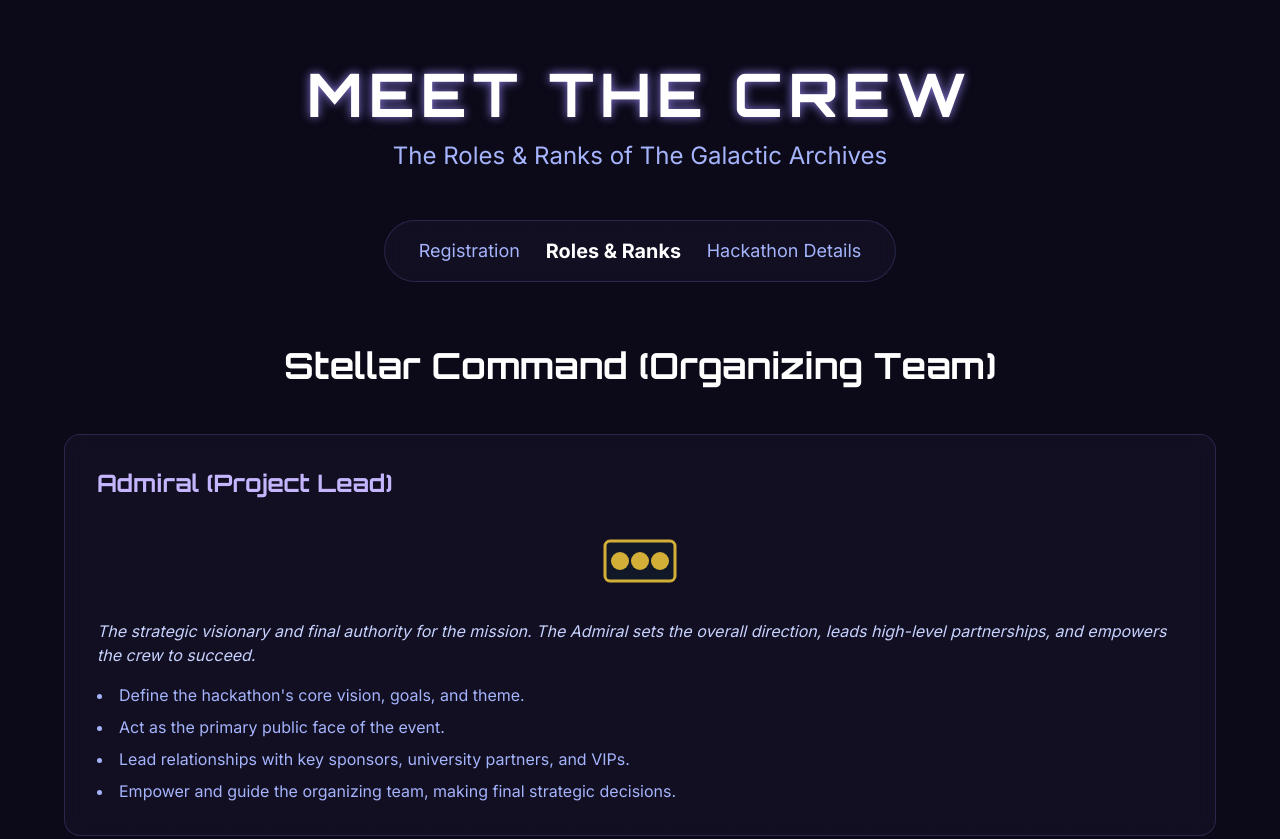
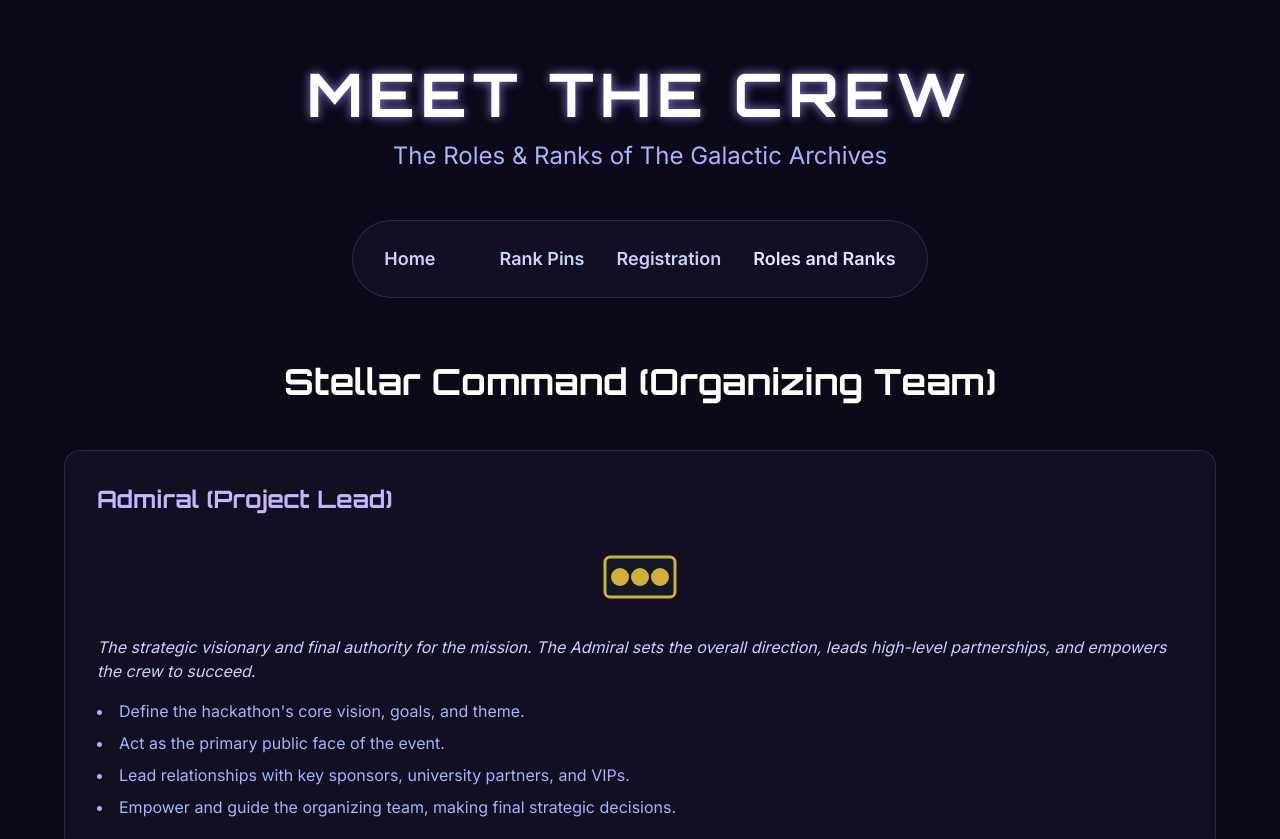
Before and after one commit to Scott-oustudent/Scott-oustudent.github.io, a plain HTML site: page roles-ranks.html in a window 1280 px wide. Shown: the top 839 px of the page. Drawn offline with nearby package versions, Linux system fonts and the light colour scheme.

Commit message:
Changed the navigation to look uniform

```diff
--- a/roles-ranks.html
+++ b/roles-ranks.html
@@ -51,11 +51,13 @@
 
         <!-- Navigation Bar -->
         <nav class="mb-16">
-            <div class="flex justify-center items-center p-4 glass-card rounded-full max-w-lg mx-auto">
-                <div class="flex flex-wrap justify-center space-x-6 md:space-x-8 text-lg">
-                    <a href="#" class="text-indigo-300 hover:text-white hover:scale-105 transition-all duration-300">Registration</a>
-                    <a href="#" class="text-white font-bold scale-110 transition-transform duration-300">Roles & Ranks</a>
-                    <a href="#" class="text-indigo-300 hover:text-white hover:scale-105 transition-all duration-300">Hackathon Details</a>
+            <div class="flex justify-center items-center p-6 glass-card rounded-full max-w-xl mx-auto">
+                <div class="flex flex-wrap justify-center space-x-8 text-lg">
+                    <a href="./index.html" class="text-indigo-200 hover:text-white font-semibold">Home<a>
+                    <a href="./rank-pins.html" class="text-indigo-200 hover:text-white font-semibold">Rank Pins</a>
+                    <a href="./registration.html" class="text-indigo-200 hover:text-white font-semibold">Registration</a>
+                    <a href="./roles-ranks.html" class="text-white-300 hover:text-indigo-300 font-semibold">Roles and Ranks</a>
+                    <!-- Add more links as needed -->
                 </div>
             </div>
         </nav>
```
Also changed, not shown: index.html (+4 -4 lines), rank-pins.html (+4 -4 lines).
